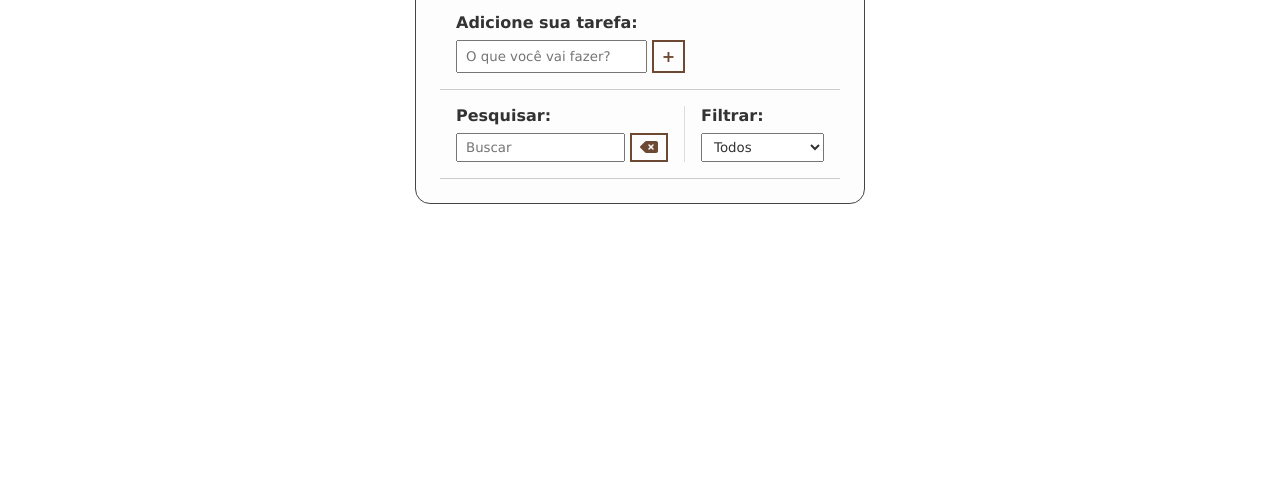
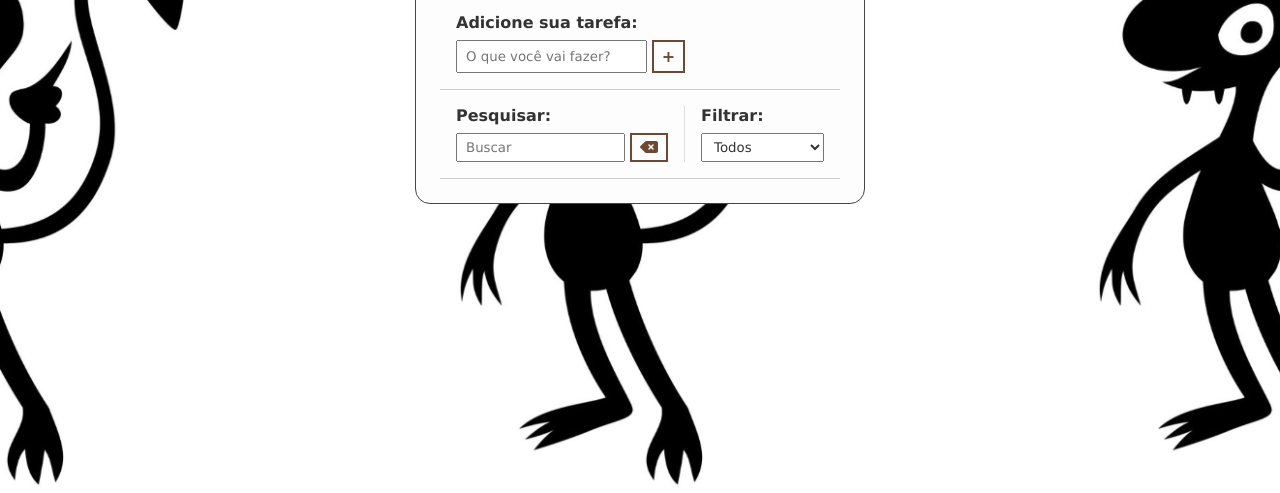
Before and after one commit to CeloAraujo/To-Do-list-avan-ada, a plain HTML site: page index.html in a window 1280 px wide. Shown: the part 307-800 px from the top of the page. Drawn offline with Linux system fonts and the light colour scheme.

Commit message:
Update style.css

```diff
--- a/css/style.css
+++ b/css/style.css
@@ -11,7 +11,7 @@ html{
   height: 100vh;
 }
 body {
-  background-image: url("/To-Do-list-avancada-main/img/devilDoIt.jpg");
+  background-image: url("../img/devilDoIt.jpg");
   background-position: center;
   background-size: contain;
 }
```
